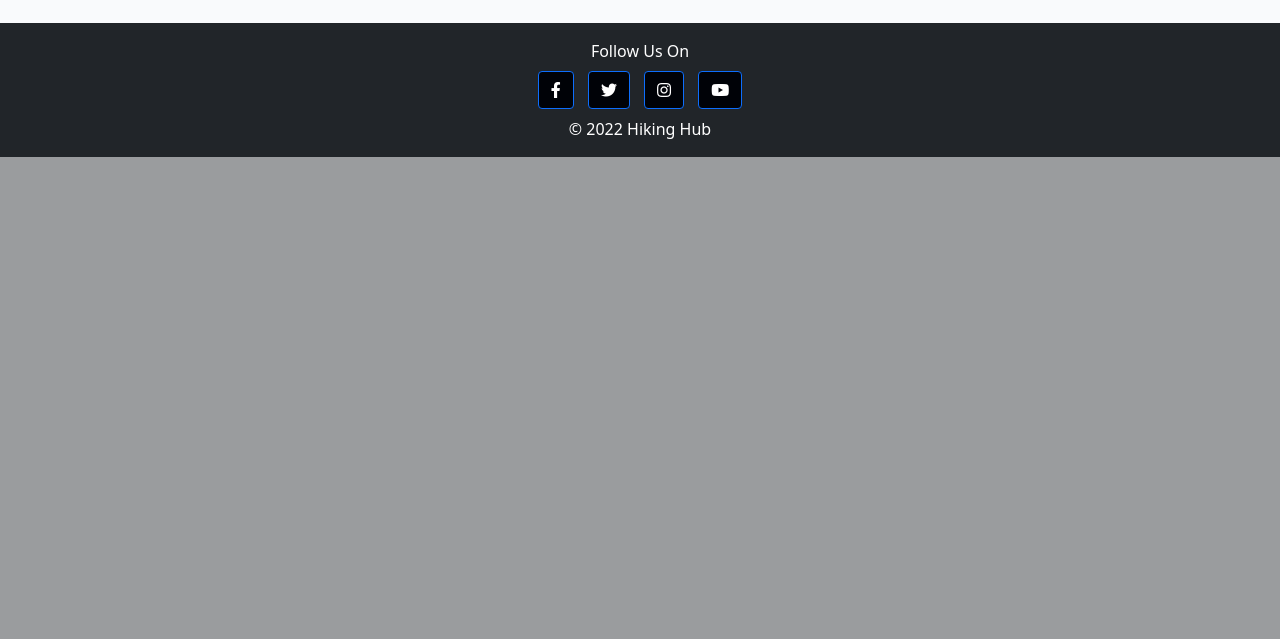
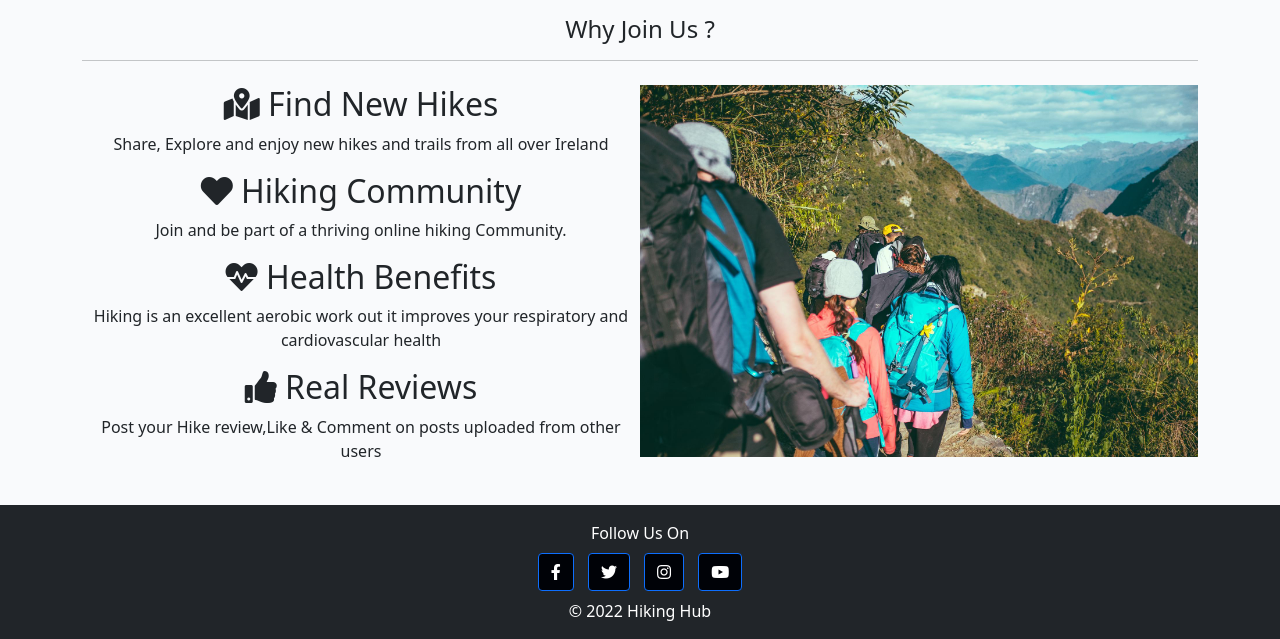
Before and after one commit to wlillisdev/hiking-hub, a Django app: page / in a window 1280 px wide. Shown: the part 865-1504 px from the top of the page. Before the commit the page ends 1022 px from the top, so only its background shows below. Run offline with Django 3.2, Linux system fonts and the light colour scheme.

Commit message:
add post view and styling of home page

```diff
--- a/blog/views.py
+++ b/blog/views.py
@@ -5,8 +5,10 @@ from django.views import View
 from django.contrib import messages
 from django.views.generic import ListView, CreateView
 from django.http import HttpResponseRedirect
+from django.contrib.messages.views import SuccessMessageMixin
 from .models import Post
-from .forms import CommentForm
+from .forms import CommentForm, PostForm
+from django.urls import reverse_lazy
 
 
 
@@ -78,7 +80,6 @@ class PostDetail(View):
 
 
 class PostLike(View):
-
     def post(self, request, slug, *args, **kwargs):
         post = get_object_or_404(Post, slug=slug)
         if post.likes.filter(id=request.user.id).exists():
@@ -89,8 +90,13 @@ class PostLike(View):
         return HttpResponseRedirect(reverse('post_detail', args=[slug]))
 
 
-class AddPostView(CreateView):
+class AddPostView(SuccessMessageMixin, CreateView):
     model = Post
+    form_class = PostForm
     template_name = 'add_post.html'
-    fields = '__all__'
     success_message = 'Your Post Was Successfully Added'
+    success_url = reverse_lazy('home')
+
+    def form_valid(self, form):
+        form.instance.author = self.request.user
+        return super().form_valid(form)
--- a/static/css/style.css
+++ b/static/css/style.css
@@ -151,12 +151,13 @@ a:hover {
 
 .hero-container {
     height: 100vh;
-    background: no-repeat;
+    background: no-repeat bottom right fixed;
     background-size: cover;
     display: flex;
     align-items: center;
     justify-content: center;
     position: relative;
+
 }
 
 #hero-heading {
--- a/templates/index.html
+++ b/templates/index.html
@@ -11,31 +11,59 @@
             <div class="col-12">
                 <div class="text-center hero-box">
                     <h1 id="hero-heading"><i class="fas fa-hiking"></i> Hiking Hub</h1>
+
+                    {% if user.is_authenticated %}
+                    <h4 class="hero-text"> Welcome back {{ user | title }}</h4>
+                    <br>
+                    <form action="{% url 'posts' %}" method="get">
+                        <button class="btn btn-primary">View Posts</button>
+                    </form>
+                    <br>
+                    <h4 class="hero-text">Check Out the Latest Posts</h4>
+
+                    {% else %}
                     <h4 class="hero-text">Join our Community</h4>
                     <h4 class="hero-text">Discover Hidden Hikes & Trails</h4>
-
-                    {% if user.is_authenticated %}
-                    <p class="lead text-light"> Welcome back {{ user | title }}</p>
-                    <form action="{% url 'posts' %}" method="get">
-                        <button class="btn btn-dark">View Posts</button>
-                        <p><small>Check Out the Latest Posts</small></p>
+                    <h5 class="hero-text" >Sign up today to start sharing your latests hiking adventuers!</h5>
+                    <form action="{% url 'account_signup' %}" method="get">
+                    <br>
+                        <button class="btn btn-primary">Sign
+                            Up</button>
                     </form>
-
-                    {% else %}
-                    <p class="lead text-light">Sign up today to start sharing your latests hikeing adventuers!</p>
-                    <form action="{% url 'account_signup' %}" method="get">
-                        <button class="btn btn-dark">Sign
-                            up!</button>
-                    </form>
-                    <h5><small>You will need to sign up to post,comment or like posts</small></h5>
+                    <br>
+                    <h5 class="hero-text">You will need to sign up to post,comment or like posts</h5>
                     {% endif %}
 
                 </div>
             </div>
 </section>
-<br>
 
+<section>
+    <div class="container features-container content-container">
+        <div class="row">
+            <div class="col-12 page-header">
+                <h4 class="text-center mt-3 mb-2">Why Join Us ?</h4>
+                <hr>
+            </div>
+        </div>
+        <div class="row g-0">
+            <div class="col-md-6 mt-2">
+                <h2 class="feature-head text-center"><i class="fas fa-map-marked-alt"></i> Find New Hikes</h2>
+                <p class="text-center">Share, Explore and enjoy new hikes and trails from all over Ireland</p>
+                <h2 class="feature-head text-center"><i class="fas fa-heart"></i> Hiking Community</h2>
+                <p class="text-center">Join and be part of a thriving online hiking Community.</p>
+                <h2 class="feature-head text-center"><i class="fas fa-heartbeat"></i> Health Benefits</h2>
+                <p class="text-center"> Hiking is an excellent aerobic work out it improves your respiratory and cardiovascular health</p>
+                <h2 class="feature-head text-center"><i class="fas fa-thumbs-up"></i> Real Reviews</h2>
+                <p class="text-center">Post your Hike review,Like & Comment on posts uploaded from other users</p>
+            </div>
 
+            <div class="col-md-6 mt-2 mb-5">
+                <img src="{% static 'images/people_hiking.jpg' %}" class="img-fluid" alt="People Hiking">
+            </div>
 
+        </div>
+    </div>
+</section>
 
 {%endblock%}
```
Also changed, not shown: blog/forms.py (+30 -1 lines), templates/add_post.html (+33 -10 lines), blog/migrations/0003_alter_post_status.py (added), blog/migrations/0004_alter_post_status.py (added), blog/migrations/0005_alter_post_slug.py (added), blog/migrations/0006_alter_post_slug.py (added), blog/migrations/0007_alter_post_slug.py (added), blog/migrations/0008_alter_post_slug.py (added), static/images/people_hiking.jpg (added).
